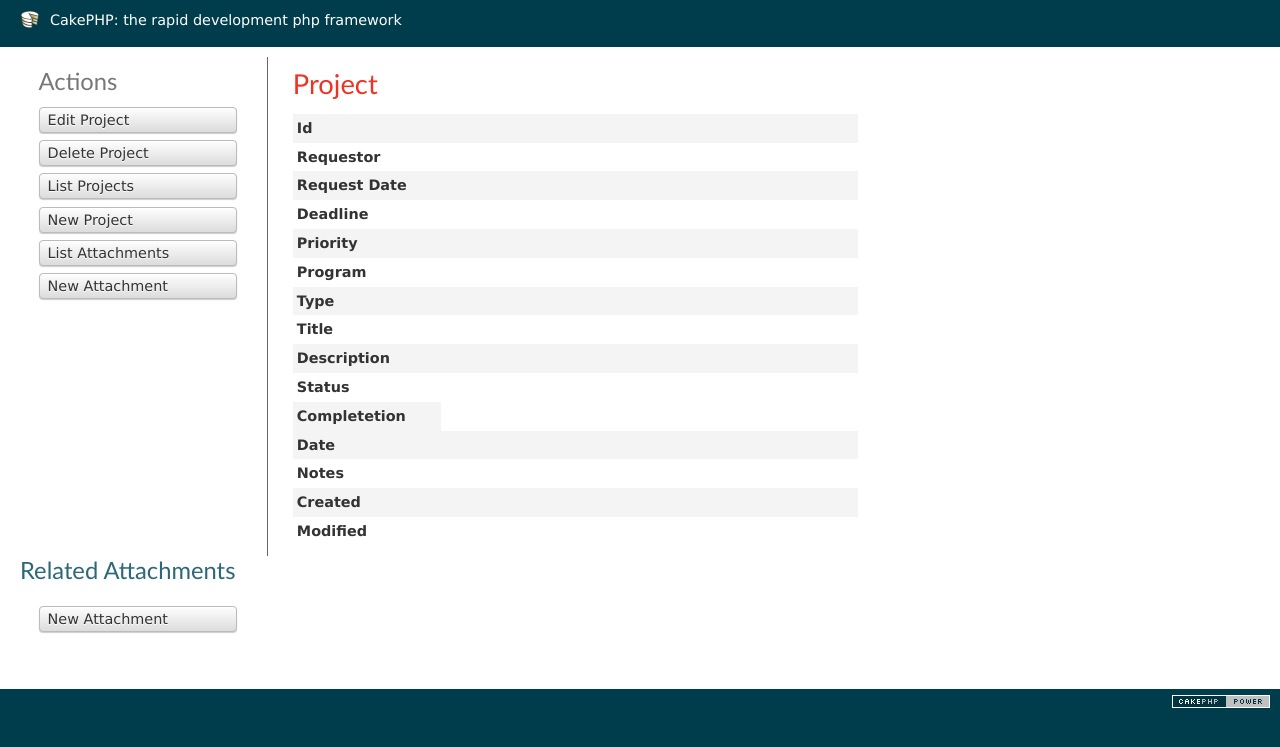
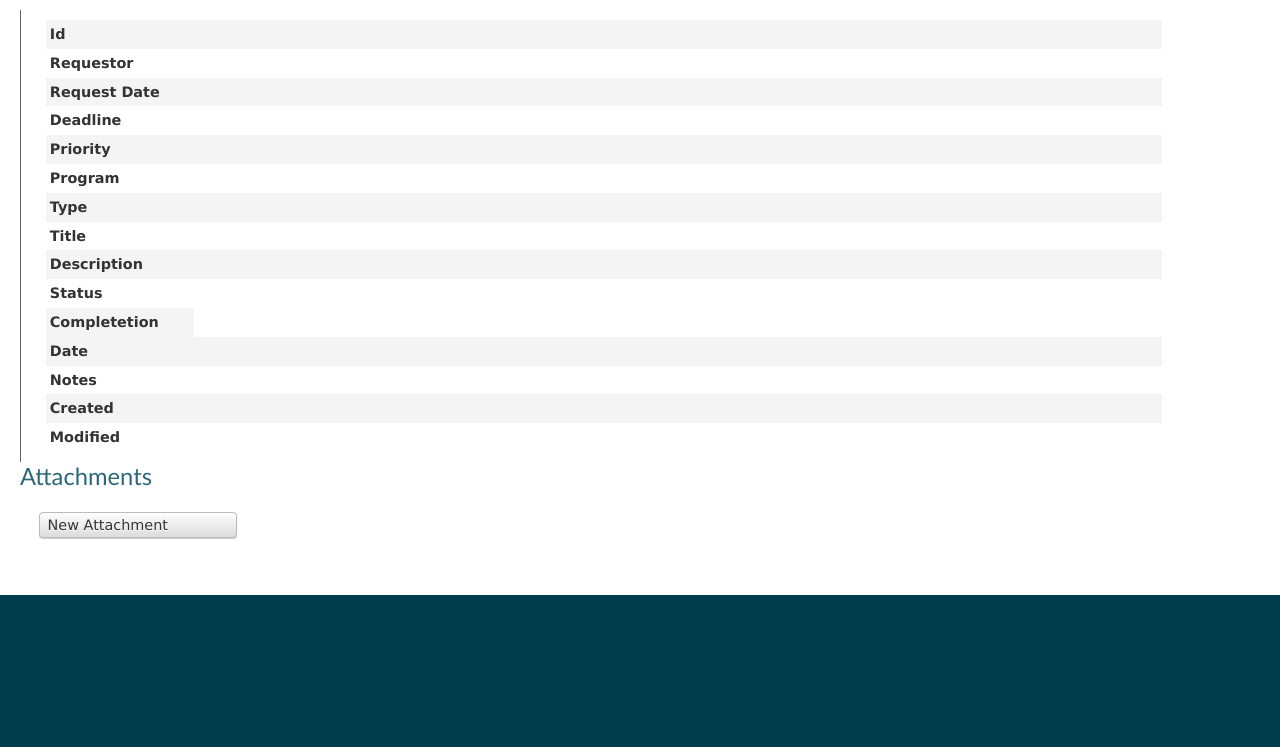
Before and after one commit to clcarter/projects, a CakePHP app: the page made by app/View/Projects/view.ctp in a window 1280 px wide. Shown: the top 747 px of the page. Run offline with PHP 8.4 and a stand-in for CakePHP, Linux system fonts and the light colour scheme; the template is opened without the code that fills it, so the values that code supplies are empty; some libraries are stand-ins or nearby versions.

```diff
--- a/app/View/Layouts/default.ctp
+++ b/app/View/Layouts/default.ctp
@@ -36,26 +36,31 @@ $cakeDescription = __d('cake_dev', 'CakePHP: the rapid development php framework
 		echo $this->fetch('css');
 		echo $this->fetch('script');
 	?>
+<link rel="stylesheet" href="http://code.jquery.com/ui/1.10.3/themes/smoothness/jquery-ui.css" />
+
+<style type="text/css">
+	div.view{float:none; width:90%}
+</style>
 </head>
 <body>
 	<div id="container">
-		<div id="header">
-			<h1><?php echo $this->Html->link($cakeDescription, 'http://cakephp.org'); ?></h1>
-		</div>
+		<!--div id="header">
+			<h1><?php /*echo $this->Html->link($cakeDescription, 'http://cakephp.org');*/ ?></h1>
+		</div-->
 		<div id="content">
 
 			<?php echo $this->Session->flash(); ?>
 
 			<?php echo $this->fetch('content'); ?>
 		</div>
-		<div id="footer">
-			<?php echo $this->Html->link(
+		<!--div id="footer">
+			<?php /*echo $this->Html->link(
 					$this->Html->image('cake.power.gif', array('alt' => $cakeDescription, 'border' => '0')),
 					'http://www.cakephp.org/',
 					array('target' => '_blank', 'escape' => false)
-				);
+				);*/
 			?>
-		</div>
+		</div-->
 	</div>
 </body>
 </html>
--- a/app/View/Projects/view.ctp
+++ b/app/View/Projects/view.ctp
@@ -3,8 +3,7 @@
 App::uses('UrlLinker','Model');
 $urlMaker = new UrlLinker();
 ?>
-<h2><?php echo __('Project'); ?></h2>
-	<dl>
+	<dl style="width:100%">
 		<dt><?php echo __('Id'); ?></dt>
 		<dd>
 			<?php echo h($project['Project']['id']); ?>
@@ -80,19 +79,19 @@ $urlMaker = new UrlLinker();
 		</dd>
 	</dl>
 </div>
-<div class="actions">
-	<h3><?php echo __('Actions'); ?></h3>
+<!--div class="actions">
+	<h3><?php /* echo __('Actions'); ?></h3>
 	<ul>
 		<li><?php echo $this->Html->link(__('Edit Project'), array('action' => 'edit', $project['Project']['id'])); ?> </li>
 		<li><?php echo $this->Form->postLink(__('Delete Project'), array('action' => 'delete', $project['Project']['id']), null, __('Are you sure you want to delete # %s?', $project['Project']['id'])); ?> </li>
 		<li><?php echo $this->Html->link(__('List Projects'), array('action' => 'index')); ?> </li>
 		<li><?php echo $this->Html->link(__('New Project'), array('action' => 'add')); ?> </li>
 		<li><?php echo $this->Html->link(__('List Attachments'), array('controller' => 'attachments', 'action' => 'index')); ?> </li>
-		<li><?php echo $this->Html->link(__('New Attachment'), array('controller' => 'attachments', 'action' => 'add')); ?> </li>
+		<li><?php echo $this->Html->link(__('New Attachment'), array('controller' => 'attachments', 'action' => 'add'));*/ ?> </li>
 	</ul>
-</div>
+</div-->
 <div class="related">
-	<h3><?php echo __('Related Attachments'); ?></h3>
+	<h3><?php echo __('Attachments'); ?></h3>
 	<?php if (!empty($project['Attachment'])): ?>
 	<table cellpadding = "0" cellspacing = "0">
 	<tr>
```
Also changed, not shown: app/View/Projects/index.ctp (+38 -1 lines).
